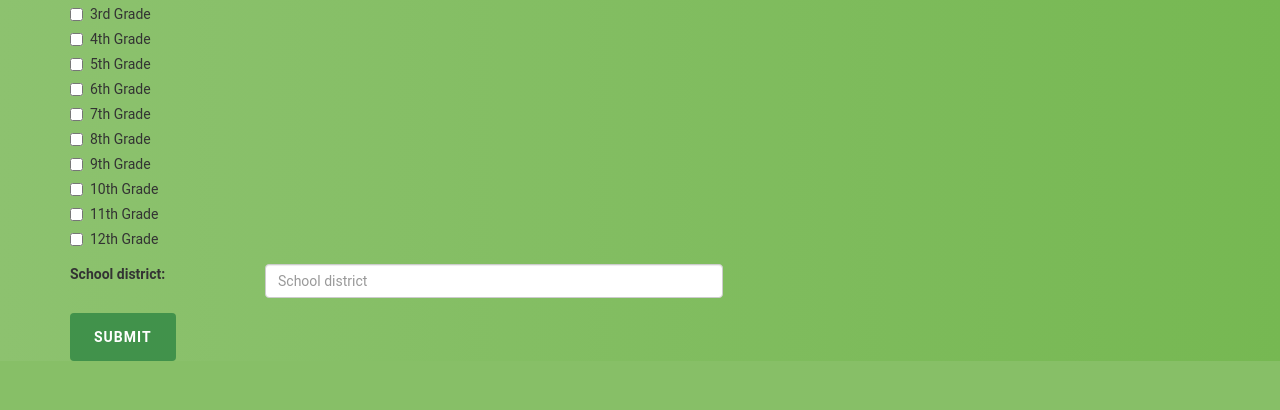
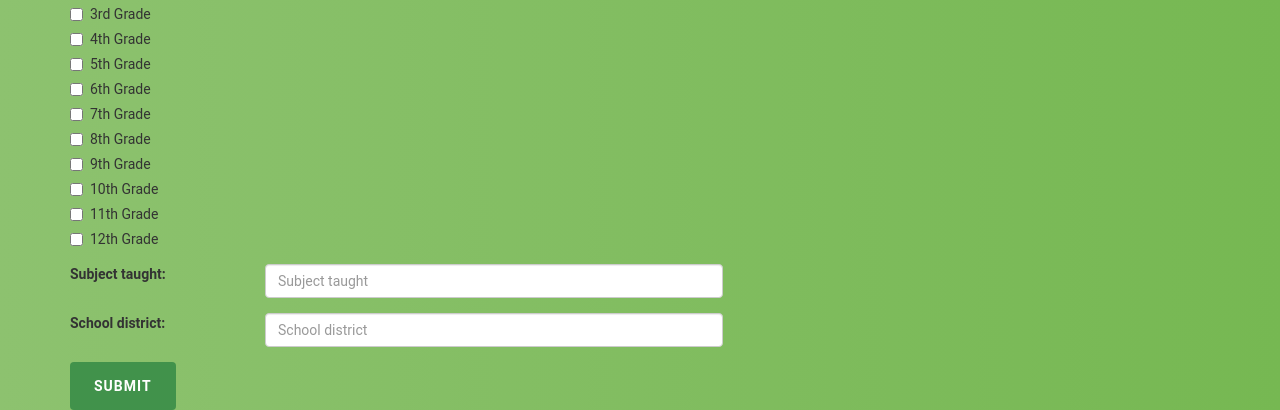
Before and after one commit to ghartman1620/TeachShare, a Django app: page /account/profile/edit/ in a window 1280 px wide. Shown: the part 613-1023 px from the top of the page. Before the commit the page ends 974 px from the top, so only its background shows below. Run offline with Django 3.2, Linux system fonts and the light colour scheme; a user stored in the database is signed in; some libraries are stand-ins or nearby versions.

Commit message:
grade level checkboxes & subject taught

```diff
--- a/TeachShare_WebApp/accounts/templates/accounts/edit_profile.html
+++ b/TeachShare_WebApp/accounts/templates/accounts/edit_profile.html
@@ -24,7 +24,7 @@
 
 
 
-<!-- Django default edit form-->
+<!-- Django default edit form. Should be replaced with Bootstrap forms.-->
 <div class="container">
 <form method="post">
 {% csrf_token %}
@@ -132,6 +132,15 @@
         </div>
     </div>
 
+    <!--Subject taught form group. Should have multiple text fields for multiple subjects. Also, should be able to auto-complete. -->
+    <div class="form-group row">
+      <label for="subject" class="col-sm-2 col-form-label">Subject taught:</label>
+      <div class="col-xs-5">
+        <input type="text" class="form-control" placeholder="Subject taught">
+      </div>
+    </div>
+
+
     <!-- Ideally should be able to auto-complete based on known school districts. -->
     <!-- Manual input for now. -->
 	<div class="form-group row">
```
Also changed, not shown: TeachShare_WebApp/db.sqlite3.
